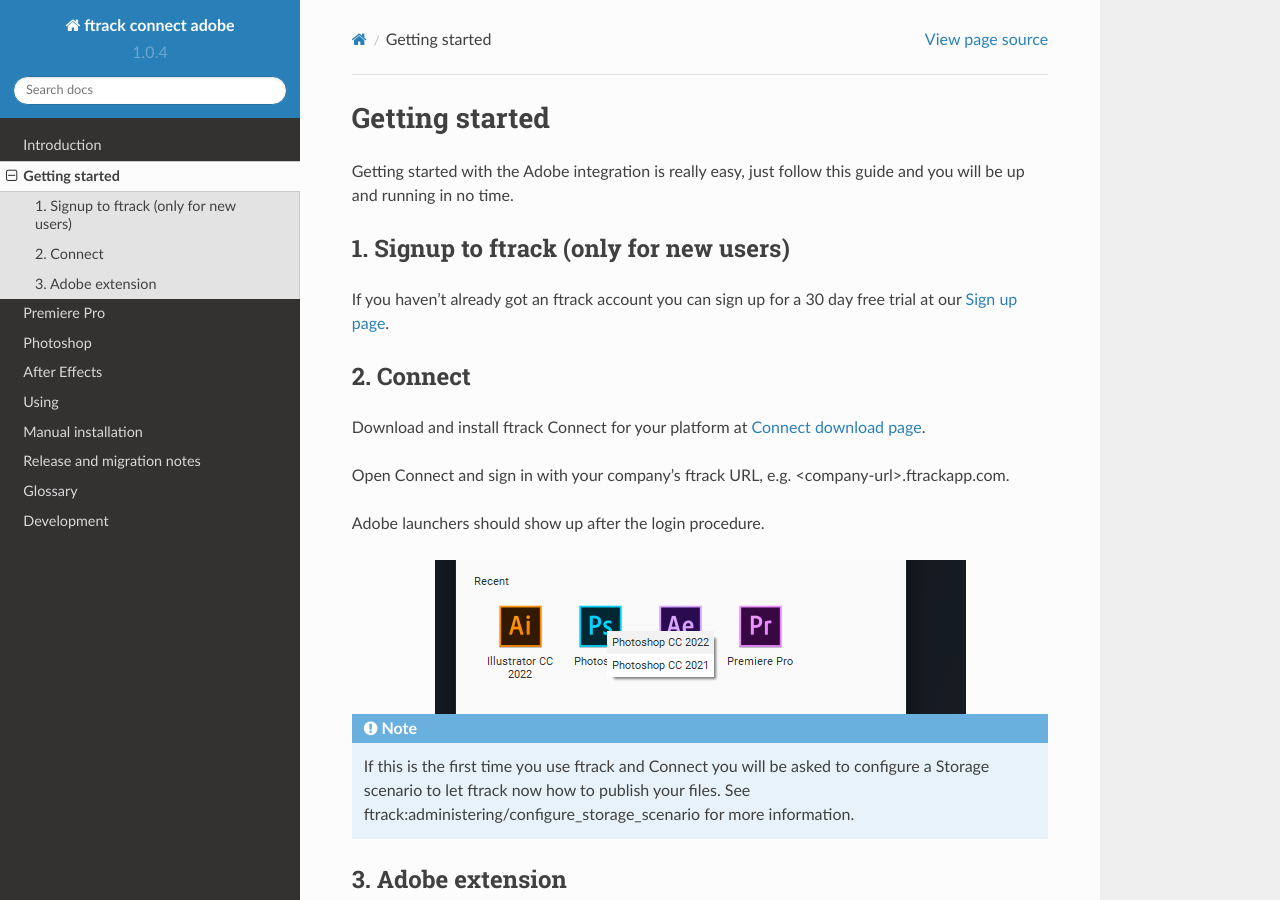
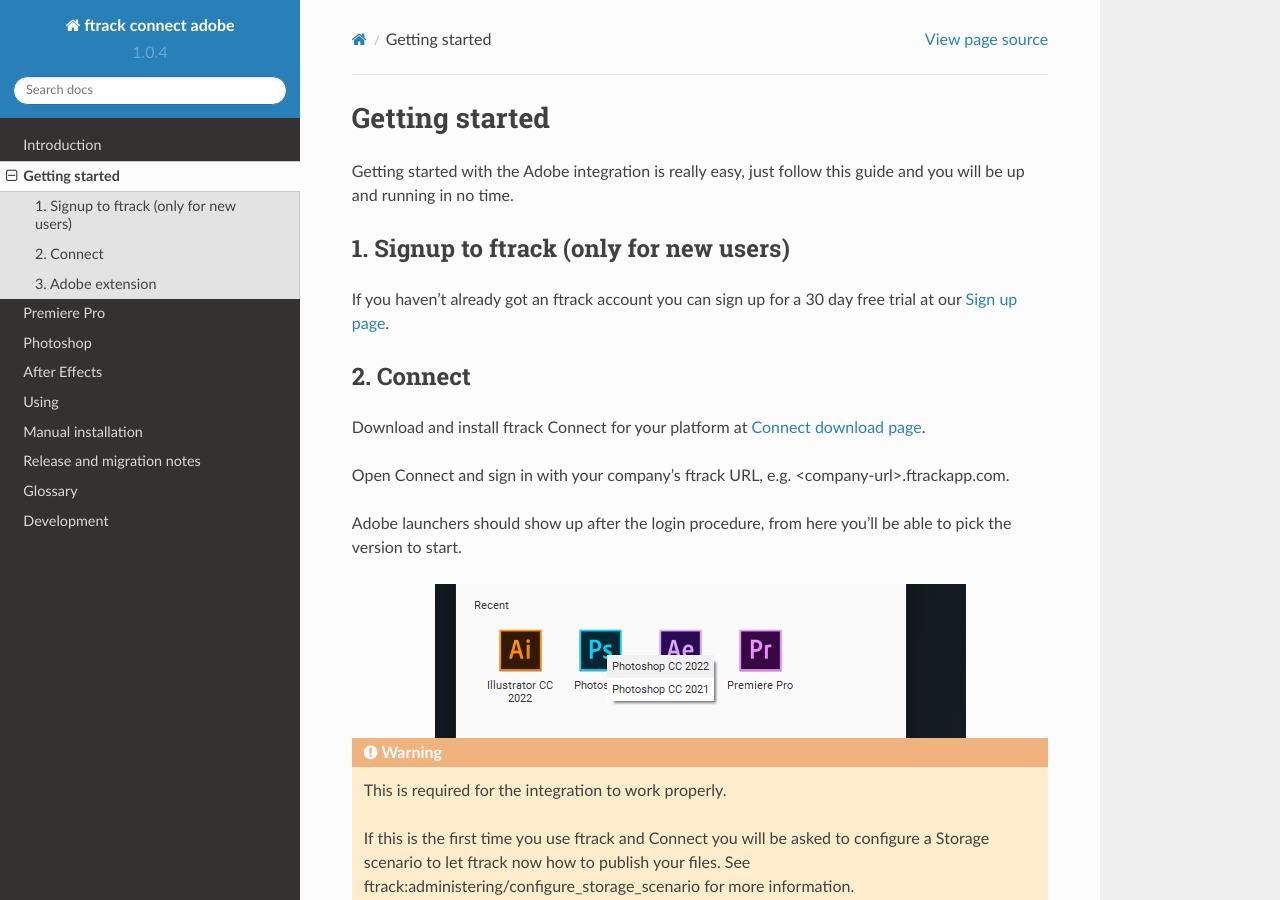
Before and after one commit to ftrackhq/ftrack-connect-spark-adobe, a Sphinx documentation site: the page built from doc/getting_started.rst, in a window 1280 px wide and 900 px high. Built offline with Sphinx 7.4.7 and the Read the Docs theme 2.0.0, drawn with Linux system fonts in a browser that asks for light colours; pages that are not in the unit, such as notebooks, are missing from menus.

Commit message:
highlight need of having storage scenario setup , moving text from note to warning.

```diff
--- a/doc/getting_started.rst
+++ b/doc/getting_started.rst
@@ -25,17 +25,20 @@ Download and install ftrack Connect for your platform at
 Open Connect and sign in with your company's ftrack URL, e.g.
 <company-url>.ftrackapp.com.
 
-Adobe launchers should show up after the login procedure.
+Adobe launchers should show up after the login procedure, from here you'll be able to pick the version to start.
 
 .. figure:: /image/connect_adobe_integrations.png
    :align: center
 
-.. note::
+.. warning::
+
+    This is required for the integration to work properly.
 
     If this is the first time you use ftrack and Connect you will be asked to
     configure a Storage scenario to let ftrack now how to publish your files.
     See :ref:`ftrack:administering/configure_storage_scenario` for more
     information.
+
 
 
 
```
